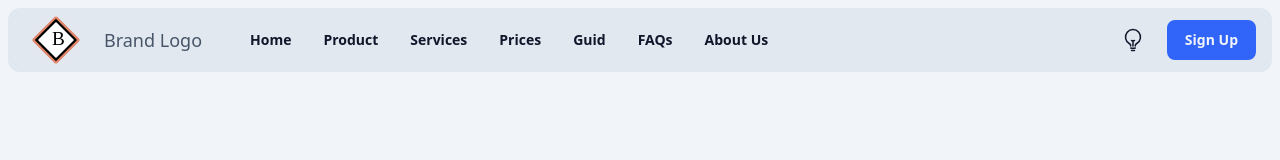
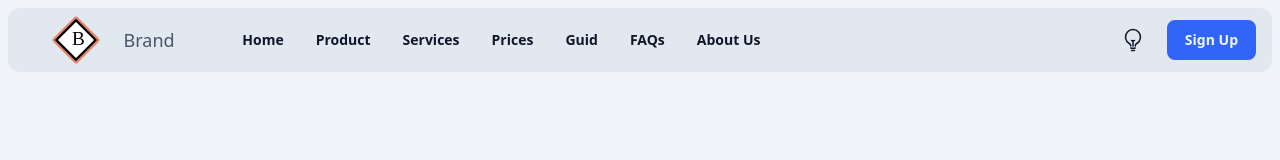
Before and after one commit to ca-Steeln/clothing-store, a plain HTML site: page index.html in a window 1280 px wide. Shown: the top 160 px of the page. Drawn offline with Linux system fonts and the light colour scheme.

Commit message:
Brand Titles UPDATED

```diff
--- a/index.html
+++ b/index.html
@@ -24,7 +24,7 @@
 
     <link rel="canonical" href="https://ca-steeln.github.io/clothing-landing-page/">
 
-    <title> Fashionable Clothes | Buy the Latest Fashion Online </title>
+    <title> Steeln | Buy the latest fashion and clothing online </title>
 
     <link href="./styles.css" rel="stylesheet">
 
@@ -38,7 +38,7 @@
       <div class="flex place-content-center w-1/6 h-full min-w-max">
         <a href="/" class="flex items-center md:gap-4">
           <img src="./brand-logo.svg" alt="Brand" class="aspect-square h-full">
-          <span class="md:text-lg text-sm font-medium light-text-modes">Brand Logo</span>
+          <span class="md:text-lg text-sm font-medium light-text-modes">Brand</span>
         </a>
       </div>
 
```
